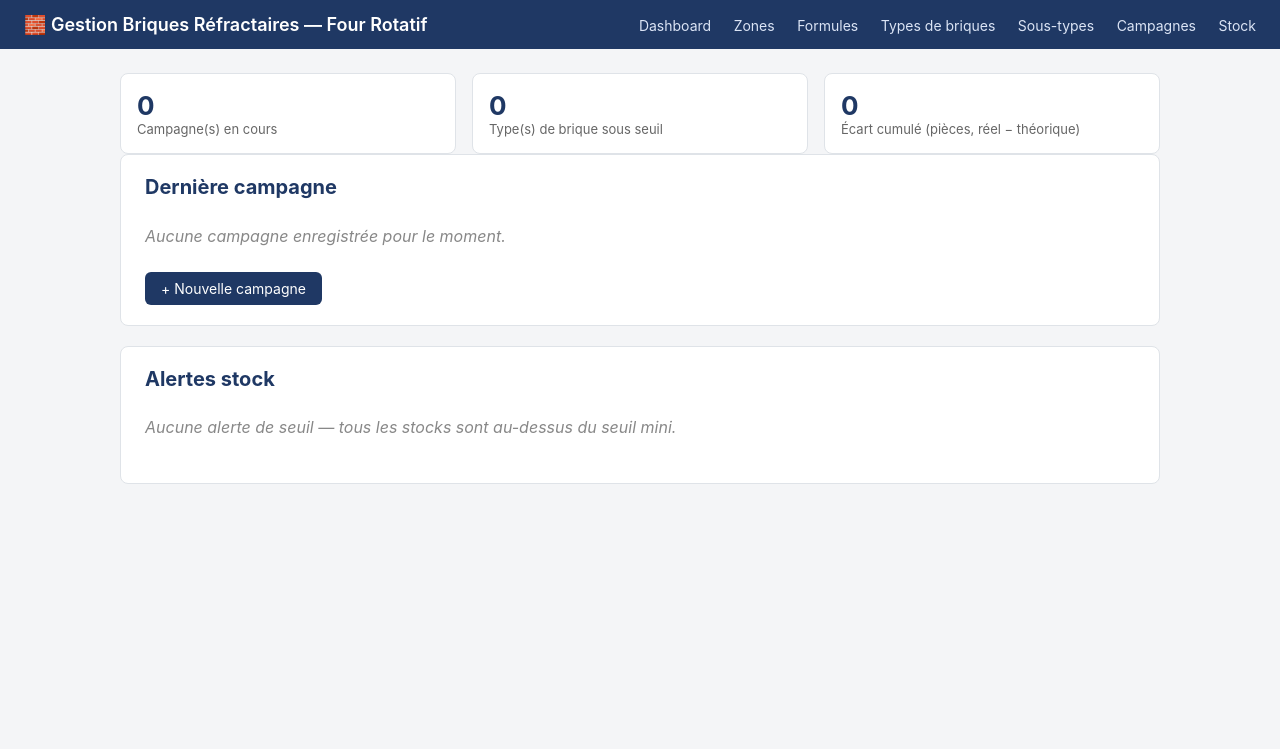
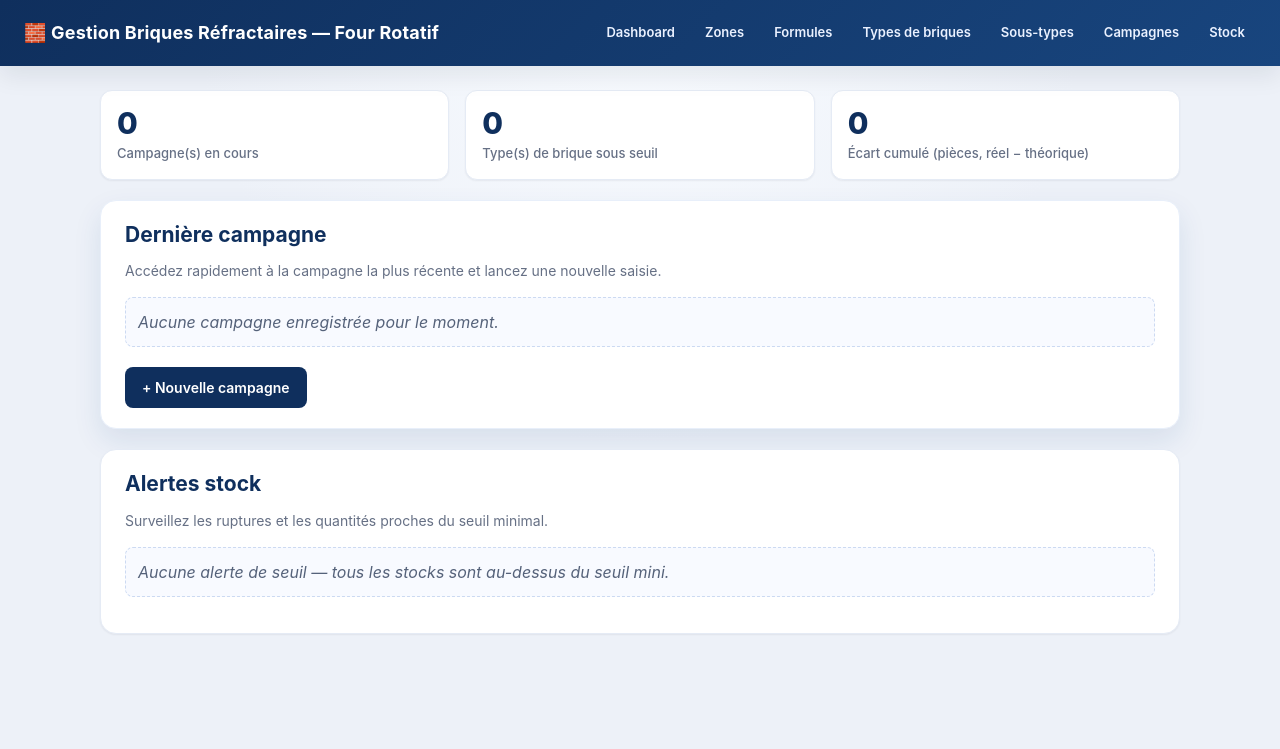
Before and after one commit to houcemZd/GV3, a Django app: page / in a window 1280 px wide. Shown: the top 749 px of the page. Run offline with Django 5.2, Linux system fonts and the light colour scheme; data that the repository does not hold is empty.

Commit message:
Apply remaining changes

```diff
--- a/core/templates/base.html
+++ b/core/templates/base.html
@@ -6,54 +6,150 @@
 <title>{% block title %}Gestion Briques Réfractaires{% endblock %}</title>
 <style>
   :root {
-    --dark: #1F3864;
-    --dark-hover: #16294a;
-    --grey: #f4f5f7;
-    --border: #dfe3e8;
-    --vert: #2e7d32; --vert-bg: #e8f5e9;
-    --orange: #b26a00; --orange-bg: #fff3e0;
-    --rouge: #c62828; --rouge-bg: #fdecea;
-    --text: #232629;
+    --primary-700: #0f2f5d;
+    --primary-600: #18457e;
+    --primary-100: #e8effa;
+    --surface: #ffffff;
+    --surface-muted: #f6f8fc;
+    --bg: #edf1f8;
+    --border: #d5ddea;
+    --border-soft: #e5ebf5;
+    --text: #1f2937;
+    --text-muted: #667085;
+    --shadow-sm: 0 1px 2px rgba(15, 23, 42, 0.06);
+    --shadow-md: 0 10px 24px rgba(15, 23, 42, 0.08);
+    --radius-sm: 8px;
+    --radius-md: 12px;
+    --radius-lg: 16px;
+    --space-1: 4px;
+    --space-2: 8px;
+    --space-3: 12px;
+    --space-4: 16px;
+    --space-5: 20px;
+    --space-6: 24px;
+    --vert: #1f7a34; --vert-bg: #e8f7ec;
+    --orange: #9a5b00; --orange-bg: #fff4e3;
+    --rouge: #b42318; --rouge-bg: #fef0f0;
   }
   * { box-sizing: border-box; }
-  body { font-family: -apple-system, "Segoe UI", Arial, sans-serif; margin: 0; background: var(--grey); color: var(--text); }
-  header { background: var(--dark); color: white; padding: 14px 24px; display: flex; align-items: center; justify-content: space-between; flex-wrap: wrap; }
-  header h1 { font-size: 18px; margin: 0; font-weight: 600; }
-  nav a { color: #dbe4f5; text-decoration: none; margin-left: 18px; font-size: 14px; }
-  nav a:hover { color: white; text-decoration: underline; }
-  main { max-width: 1080px; margin: 24px auto; padding: 0 20px 60px; }
-  .card { background: white; border: 1px solid var(--border); border-radius: 8px; padding: 20px 24px; margin-bottom: 20px; }
-  h2 { color: var(--dark); font-size: 20px; margin-top: 0; }
-  table { width: 100%; border-collapse: collapse; margin-top: 10px; }
-  th, td { text-align: left; padding: 8px 10px; border-bottom: 1px solid var(--border); font-size: 14px; }
-  th { background: #eef1f6; color: #333; font-weight: 600; }
-  .btn { display: inline-block; background: var(--dark); color: white; border: none; padding: 8px 16px;
-         border-radius: 6px; font-size: 14px; text-decoration: none; cursor: pointer; }
-  .btn:hover { background: var(--dark-hover); }
-  .btn-secondary { background: white; color: var(--dark); border: 1px solid var(--dark); }
+  body {
+    font-family: Inter, -apple-system, BlinkMacSystemFont, "Segoe UI", Roboto, Arial, sans-serif;
+    margin: 0;
+    background: radial-gradient(circle at top, #f8fbff, var(--bg) 45%);
+    color: var(--text);
+    line-height: 1.5;
+  }
+  header {
+    position: sticky;
+    top: 0;
+    z-index: 10;
+    background: linear-gradient(135deg, var(--primary-700), var(--primary-600));
+    color: white;
+    padding: var(--space-4) var(--space-6);
+    display: flex;
+    align-items: center;
+    justify-content: space-between;
+    gap: var(--space-4);
+    flex-wrap: wrap;
+    box-shadow: var(--shadow-md);
+  }
+  header h1 { font-size: 18px; margin: 0; font-weight: 700; letter-spacing: 0.01em; }
+  nav {
+    display: flex;
+    gap: var(--space-2);
+    flex-wrap: wrap;
+    justify-content: flex-end;
+  }
+  nav a {
+    color: #eaf1ff;
+    text-decoration: none;
+    font-size: 13px;
+    font-weight: 600;
+    padding: 6px 10px;
+    border-radius: 999px;
+    border: 1px solid transparent;
+    transition: background-color 0.2s ease, border-color 0.2s ease, color 0.2s ease;
+  }
+  nav a:hover {
+    color: white;
+    background: rgba(255, 255, 255, 0.12);
+    border-color: rgba(255, 255, 255, 0.2);
+    text-decoration: none;
+  }
+  main { max-width: 1120px; margin: var(--space-6) auto; padding: 0 var(--space-5) 72px; }
+  .card {
+    background: var(--surface);
+    border: 1px solid var(--border-soft);
+    border-radius: var(--radius-lg);
+    padding: var(--space-5) var(--space-6);
+    margin-bottom: var(--space-5);
+    box-shadow: var(--shadow-sm);
+  }
+  .card-highlight { border-color: var(--primary-100); box-shadow: 0 12px 28px rgba(24, 69, 126, 0.1); }
+  .card-alert { border-color: rgba(180, 35, 24, 0.35); background: linear-gradient(180deg, #fff9f9, #ffffff 35%); }
+  h2 { color: var(--primary-700); font-size: 21px; margin: 0 0 var(--space-3); line-height: 1.3; }
+  .subtitle { color: var(--text-muted); margin-top: 0; margin-bottom: var(--space-3); font-size: 14px; }
+  .table-wrap {
+    overflow-x: auto;
+    margin-top: var(--space-3);
+    border: 1px solid var(--border-soft);
+    border-radius: var(--radius-md);
+    background: var(--surface);
+  }
+  table { width: 100%; border-collapse: collapse; margin: 0; min-width: 680px; }
+  th, td { text-align: left; padding: 10px 12px; border-bottom: 1px solid var(--border-soft); font-size: 14px; vertical-align: top; }
+  th { background: #f1f5fb; color: #344054; font-weight: 700; white-space: nowrap; }
+  tr:nth-child(even) td { background: #fcfdff; }
+  tr:last-child td { border-bottom: 0; }
+  .btn { display: inline-flex; align-items: center; justify-content: center; gap: 6px; background: var(--primary-700); color: white; border: 1px solid transparent; padding: 9px 16px;
+         border-radius: var(--radius-sm); font-size: 14px; font-weight: 600; text-decoration: none; cursor: pointer; transition: transform 0.15s ease, box-shadow 0.15s ease, background-color 0.2s ease; }
+  .btn:hover { background: #0b274f; box-shadow: 0 6px 16px rgba(15, 47, 93, 0.25); transform: translateY(-1px); }
+  .btn:focus-visible { outline: 2px solid #8bb4ff; outline-offset: 2px; }
+  .btn-secondary { background: white; color: var(--primary-700); border-color: var(--primary-700); }
+  .btn-secondary:hover { background: var(--primary-100); box-shadow: none; }
   .btn-danger { background: var(--rouge); }
-  .btn-row { display: flex; gap: 10px; margin-top: 16px; flex-wrap: wrap; }
-  form p { margin: 12px 0; }
-  label { display: block; font-weight: 600; font-size: 13px; margin-bottom: 4px; color: #444; }
-  input, select, textarea { width: 100%; padding: 8px 10px; border: 1px solid var(--border); border-radius: 6px; font-size: 14px; font-family: inherit; }
-  .helptext { font-size: 12px; color: #777; }
-  .tag { display: inline-block; padding: 2px 10px; border-radius: 12px; font-size: 12px; font-weight: 600; }
+  .btn-danger:hover { background: #991b1b; }
+  .btn-row { display: flex; gap: var(--space-2); margin-top: var(--space-5); flex-wrap: wrap; }
+  form p { margin: 0 0 var(--space-4); display: grid; gap: var(--space-1); }
+  label { display: block; font-weight: 600; font-size: 13px; margin-bottom: 2px; color: #344054; }
+  input, select, textarea { width: 100%; padding: 10px 12px; border: 1px solid var(--border); border-radius: var(--radius-sm); font-size: 14px; font-family: inherit; background: white; color: var(--text); transition: border-color 0.2s ease, box-shadow 0.2s ease; }
+  input:focus, select:focus, textarea:focus { border-color: #6ea2ff; box-shadow: 0 0 0 4px rgba(110, 162, 255, 0.16); outline: 0; }
+  .helptext { font-size: 12px; color: var(--text-muted); }
+  .errorlist { margin: var(--space-2) 0 0; padding-left: 18px; color: var(--rouge); font-size: 13px; }
+  .tag { display: inline-block; padding: 3px 10px; border-radius: 999px; font-size: 12px; font-weight: 700; letter-spacing: 0.01em; }
   .tag-vert { background: var(--vert-bg); color: var(--vert); }
   .tag-orange { background: var(--orange-bg); color: var(--orange); }
   .tag-rouge { background: var(--rouge-bg); color: var(--rouge); }
-  .tag-inconnu { background: #eee; color: #777; }
-  .kpi-row { display: flex; gap: 16px; flex-wrap: wrap; }
-  .kpi { flex: 1; min-width: 160px; background: white; border: 1px solid var(--border); border-radius: 8px; padding: 16px; }
-  .kpi .value { font-size: 26px; font-weight: 700; color: var(--dark); }
-  .kpi .label { font-size: 13px; color: #666; }
+  .tag-inconnu { background: #f2f4f7; color: #475467; }
+  .kpi-row { display: grid; gap: var(--space-4); grid-template-columns: repeat(auto-fit, minmax(200px, 1fr)); margin-bottom: var(--space-5); }
+  .kpi { background: var(--surface); border: 1px solid var(--border-soft); border-radius: var(--radius-md); padding: var(--space-4); box-shadow: var(--shadow-sm); }
+  .kpi .value { font-size: 30px; font-weight: 800; color: var(--primary-700); line-height: 1.1; margin-bottom: var(--space-1); }
+  .kpi .label { font-size: 13px; color: var(--text-muted); font-weight: 500; }
+  .alert-inline { border-radius: var(--radius-sm); padding: 10px 12px; font-weight: 600; margin: 0 0 var(--space-3); }
+  .alert-error { color: var(--rouge); background: var(--rouge-bg); border: 1px solid rgba(180, 35, 24, 0.2); }
   .messages { list-style: none; padding: 0; margin: 0 0 16px; }
-  .messages li { padding: 10px 14px; border-radius: 6px; margin-bottom: 8px; font-size: 14px; }
+  .messages li { padding: 10px 14px; border-radius: var(--radius-sm); margin-bottom: 8px; font-size: 14px; border: 1px solid transparent; }
   .messages .success { background: var(--vert-bg); color: var(--vert); }
   .messages .error { background: var(--rouge-bg); color: var(--rouge); }
   .messages .warning { background: var(--orange-bg); color: var(--orange); }
-  .messages .info { background: #e3edfb; color: var(--dark); }
-  .empty { color: #888; font-style: italic; padding: 10px 0; }
-  .muted { color: #888; font-size: 13px; }
+  .messages .info { background: #eaf1ff; color: var(--primary-700); }
+  .empty {
+    color: #55627a;
+    font-style: italic;
+    padding: var(--space-3);
+    border-radius: var(--radius-sm);
+    background: #f8faff;
+    border: 1px dashed #ccdaf2;
+  }
+  .muted { color: var(--text-muted); font-size: 13px; }
+  @media (max-width: 760px) {
+    header { padding: var(--space-4); }
+    header h1 { font-size: 16px; }
+    nav { width: 100%; justify-content: flex-start; }
+    main { margin-top: var(--space-5); padding: 0 var(--space-4) 60px; }
+    .card { padding: var(--space-4); border-radius: var(--radius-md); }
+    table { min-width: 560px; }
+  }
 </style>
 </head>
 <body>
--- a/core/templates/core/dashboard.html
+++ b/core/templates/core/dashboard.html
@@ -16,8 +16,9 @@
   </div>
 </div>
 
-<div class="card">
+<div class="card card-highlight">
   <h2>Dernière campagne</h2>
+  <p class="subtitle">Accédez rapidement à la campagne la plus récente et lancez une nouvelle saisie.</p>
   {% if derniere_campagne %}
     <p><a href="{% url 'core:campagne_detail' derniere_campagne.pk %}">{{ derniere_campagne }}</a> — {{ derniere_campagne.get_statut_display }}</p>
   {% else %}
@@ -30,16 +31,19 @@
 
 <div class="card">
   <h2>Alertes stock</h2>
+  <p class="subtitle">Surveillez les ruptures et les quantités proches du seuil minimal.</p>
   {% if stocks_negatifs %}
-    <p style="color:#c62828; font-weight:600;">⚠ {{ stocks_negatifs|length }} type(s) de brique en stock négatif — vérifiez l'ordre des saisies.</p>
+    <p class="alert-inline alert-error">⚠ {{ stocks_negatifs|length }} type(s) de brique en stock négatif — vérifiez l'ordre des saisies.</p>
   {% endif %}
   {% if stocks_sous_seuil %}
+    <div class="table-wrap">
       <table>
         <tr><th>Type de brique</th><th>Quantité actuelle</th><th>Seuil mini</th></tr>
         {% for s in stocks_sous_seuil %}
         <tr><td>{{ s.type_brique.nom }}</td><td>{{ s.quantite_actuelle }}</td><td>{{ s.seuil_mini }}</td></tr>
         {% endfor %}
       </table>
+    </div>
   {% else %}
     <p class="empty">Aucune alerte de seuil — tous les stocks sont au-dessus du seuil mini.</p>
   {% endif %}
--- a/core/templates/core/stock_list.html
+++ b/core/templates/core/stock_list.html
@@ -3,7 +3,9 @@
 {% block content %}
 <div class="card">
   <h2>Stock magasin</h2>
+  <p class="subtitle">Vue globale des quantités disponibles et du niveau d'alerte par type de brique.</p>
   {% if stocks %}
+  <div class="table-wrap">
     <table>
       <tr><th>Type de brique</th><th>Quantité actuelle</th><th>Seuil mini</th><th>Alerte</th></tr>
       {% for s in stocks %}
@@ -19,6 +21,7 @@
       </tr>
       {% endfor %}
     </table>
+  </div>
   {% else %}
     <p class="empty">Aucun stock enregistré pour le moment.</p>
   {% endif %}
```
Lines whose indentation alone changed are shown as unchanged.
